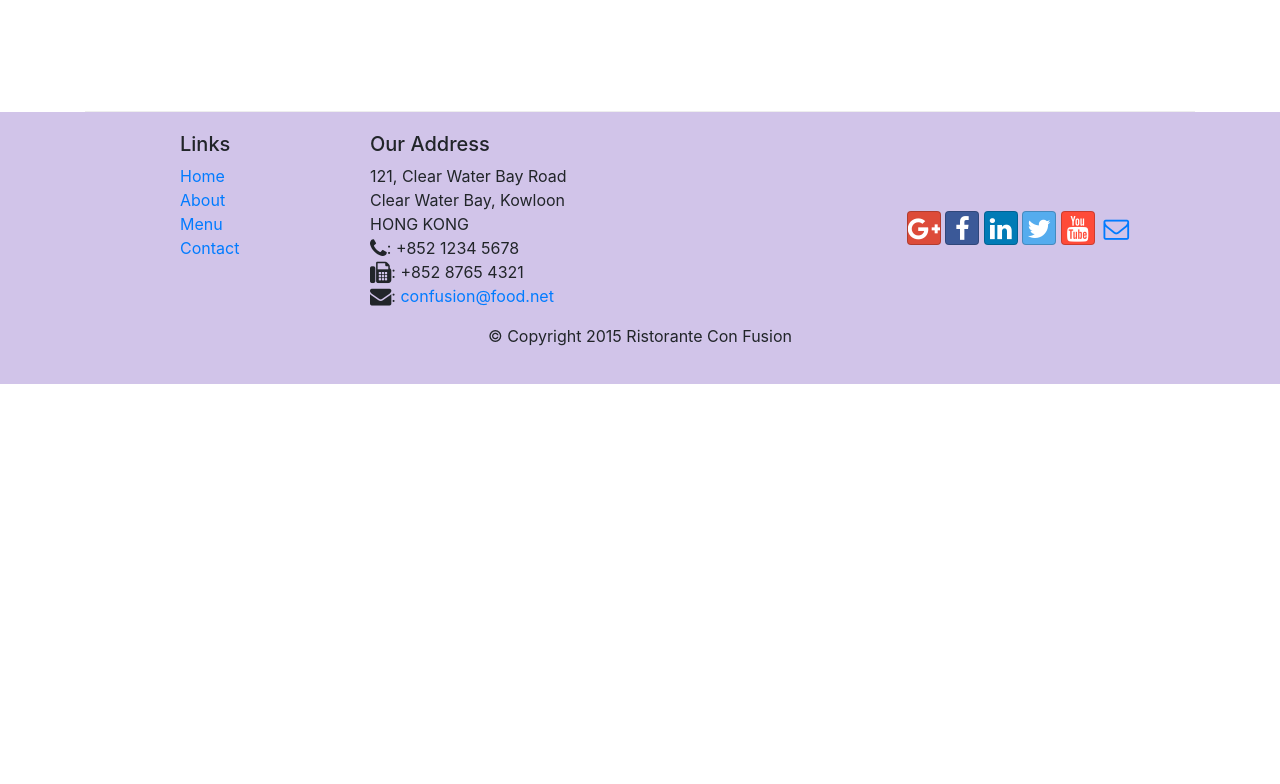
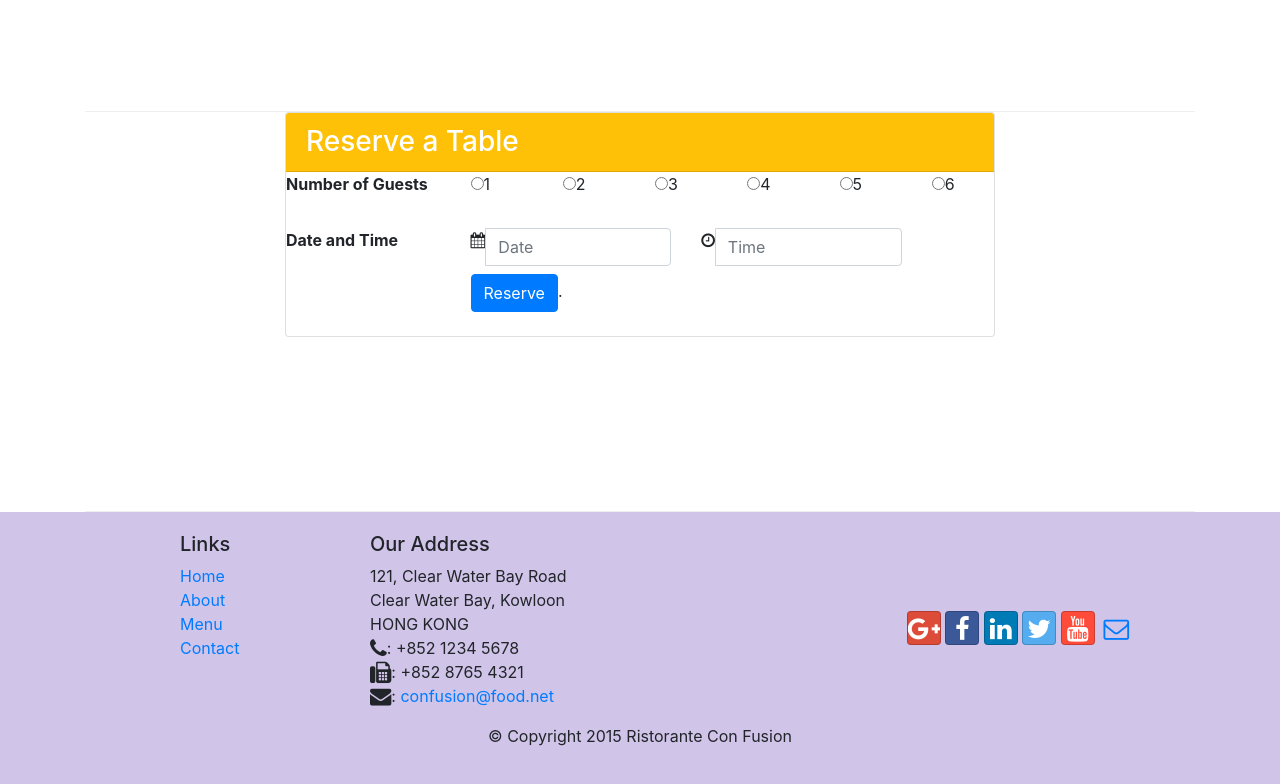
Before and after one commit to prabhjot75/git-test, a website: page index.html in a window 1280 px wide. Shown: the part 1351-2135 px from the top of the page. Before the commit the page ends 1735 px from the top, so only its background shows below. Drawn offline with nearby package versions, Linux system fonts and the light colour scheme.

Commit message:
Assignment 2

```diff
--- a/index.html
+++ b/index.html
@@ -43,6 +43,7 @@
                 </div>
 				<div class="col col-sm align-self-center">
                     <img src="img/logo.png" class="img-fluid">
+					<a class="btn btn-warning" href="#reserve-table">Reserve Table</a>
                 </div>
             </div>
         </div>
@@ -74,8 +75,14 @@
                 <h3>This Month's Promotions</h3>
             </div>
             <div class="col-sm col-md">
-                <h2>Weekend Grand Buffet</h2>
-                <p>Featuring mouthwatering combinations with a choice of five different salads, six enticing appetizers, six main entrees and five choicest desserts. Free flowing bubbly and soft drinks. All for just $19.99 per person </p>
+				<div class="media">
+					<div class="media-body">
+						<h2>Weekend Grand Buffet <span class="badge badge-danger">NEW</span></h2>
+						<p>Featuring mouthwatering combinations with a choice of five different salads, six enticing appetizers, six main entrees and five choicest desserts. Free flowing bubbly and soft drinks. All for just $19.99 per person </p>
+					</div>
+                    <img class="d-flex mr-3 img-thumbnail align-self-center"
+                    src="img/buffet.png" alt="buffet">
+				</div>
             </div>
         </div>
 
@@ -101,6 +108,68 @@
 
 			</div>
         </div>
+		<!-- Reserve a Table -->
+		<div id="reserve-table" class="row row-content">
+            <div class="col-12 offset-sm-2 col-sm-8">
+				<div class="card">
+					<form>
+						<h3 class="card-header bg-warning text-white">Reserve a Table</h3>
+						<div class="card-block">
+							<dl class="form-group row">
+								<dt class="col-3 col-sm-3">Number of Guests </dt>
+								<dd class="col-9 col-sm-9">
+									<div class="radio-inline">
+										<div class="row">
+											<div class="col-2">
+												<label><input type="radio" name="numbeofguests">1</label>
+											</div>
+											<div class="col-2">
+												<label><input type="radio" name="numbeofguests">2</label>
+											</div>
+											<div class="col-2">
+												<label><input type="radio" name="numbeofguests">3</label>
+											</div>
+											<div class="col-2">
+												<label><input type="radio" name="numbeofguests">4</label>
+											</div>
+											<div class="col-2">
+												<label><input type="radio" name="numbeofguests">5</label>
+											</div>
+											<div class="col-2">
+												<label><input type="radio" name="numbeofguests">6</label>
+											</div>
+										</div>
+									</div>
+								</dd>
+							</dl>
+							<dl class="form-group row">
+								<dt class="col-3 col-sm-3">Date and Time </dt>
+								<dd class="col-9 col-sm-9">
+									<div class="row">
+										<div class="col-sm-5">
+											<div class="input-group">
+												<span class="input-group-addon"><i class="fa fa-calendar"></i></span>
+												<input id="date" type="text" class="form-control name="date" placeholder="Date">
+											</div>
+										</div>
+										<div class="col-sm-5">
+											<div class="input-group">
+												<span class="input-group-addon"><i class="fa fa-clock-o"></i></span>
+												<input id="time" type="text" class="form-control" name="time" placeholder="Time">
+											</div>
+										</div>
+									</div>
+								</dd>
+								<dt class="col-2 col-sm-3">&nbsp;</dt>
+								<dd class="col-10 col-sm-9">
+									<button type="submit" class="btn btn-primary">Reserve</button>.
+								</dd>
+						   </dl>
+						</div>
+					</form>
+				</div>
+            </div>
+		</div>
     </div>
 
     <footer class="footer">
```
Also changed, not shown: css/styles.css (line endings or trailing spaces).
